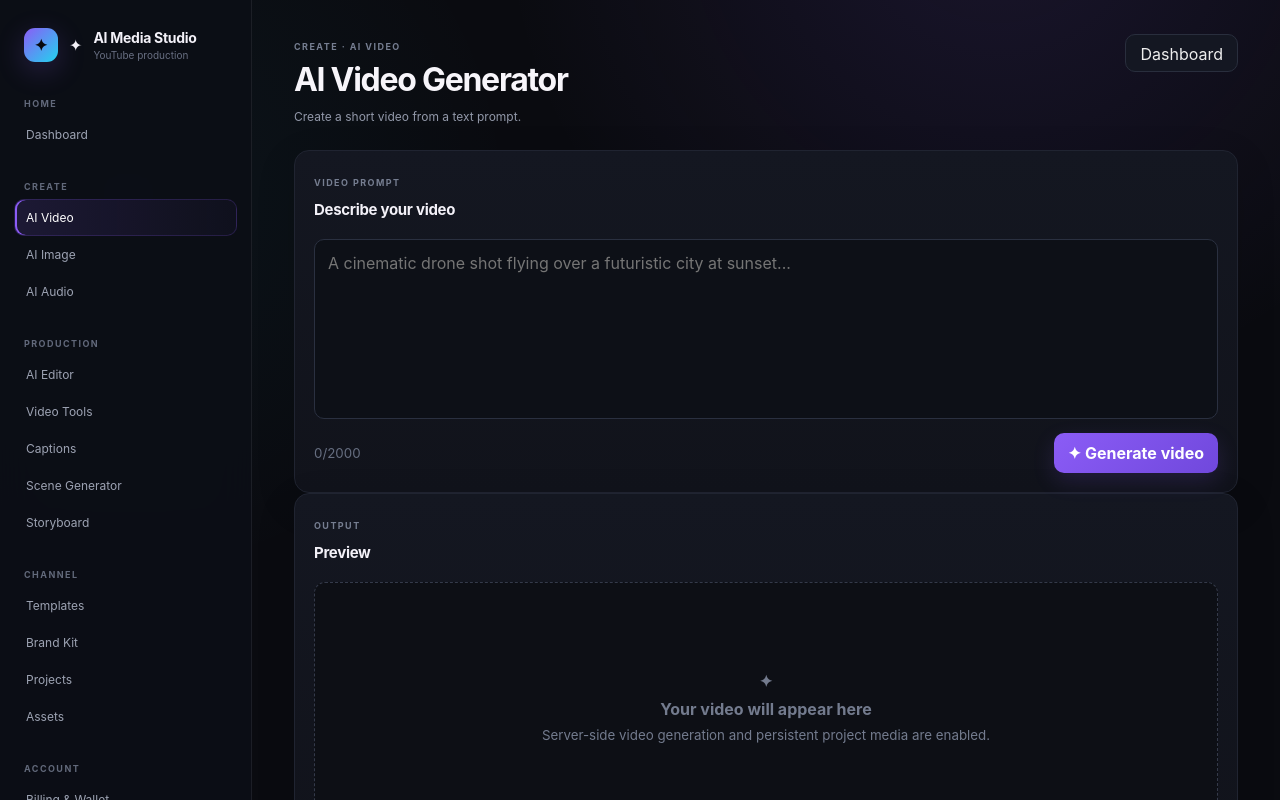
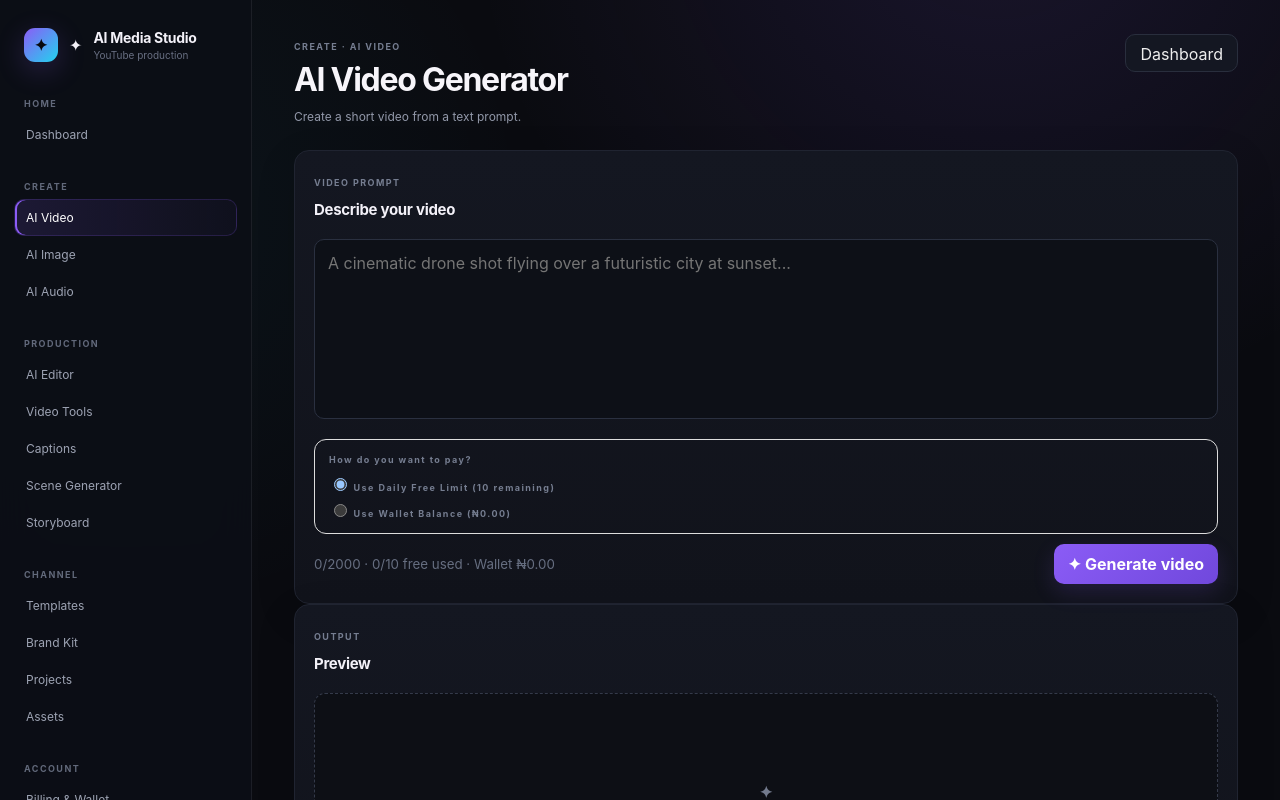
Before and after one commit to uchenna-okoro23/ai-media-studio, a Next.js app: page /video in a window 1280 px wide. Shown: the top 800 px of the page. Built offline with nearby package versions, Linux system fonts and the light colour scheme; no server answers.

Commit message:
Add free or wallet choice to video generation

```diff
--- a/app/video/page.jsx
+++ b/app/video/page.jsx
@@ -1,4 +1,10 @@
-"use client";import {useState} from "react";import Sidebar from "../components/Sidebar";
-export default function VideoPage(){const [prompt,setPrompt]=useState(""),[busy,setBusy]=useState(false),[notice,setNotice]=useState(""),[output,setOutput]=useState(""),[mobileNav,setMobileNav]=useState(false);
-async function generate(){if(!prompt.trim())return setNotice("Enter a prompt first.");setBusy(true);setNotice("");setOutput("");try{const r=await fetch("/api/generate",{method:"POST",headers:{"Content-Type":"application/json"},body:JSON.stringify({type:"AI Video",prompt})});const d=await r.json().catch(()=>({}));if(r.ok&&d.url){setOutput(d.url);setNotice("Video generation completed and saved.");}else setNotice(d.error||"Video generation could not be completed.")}catch{setNotice("Could not reach the generation service.")}finally{setBusy(false)}}
-return <main className="shell"><button className="mobileMenu" onClick={()=>setMobileNav(true)}>☰</button>{mobileNav&&<div className="navBackdrop" onClick={()=>setMobileNav(false)}/>}<Sidebar mobileOpen={mobileNav} onNavigate={()=>setMobileNav(false)}/><section className="content"><header><div><label>CREATE · AI VIDEO</label><h1>AI Video Generator</h1><span>Create a short video from a text prompt.</span></div><a className="upgrade" href="/">Dashboard</a></header><div className="workspace"><div className="panel"><label>VIDEO PROMPT</label><h2>Describe your video</h2><textarea maxLength={2000} value={prompt} onChange={e=>setPrompt(e.target.value)} placeholder="A cinematic drone shot flying over a futuristic city at sunset..."/><div className="foot"><small>{prompt.length}/2000</small><button onClick={generate} disabled={busy}>{busy?"Generating...":"✦ Generate video"}</button></div>{notice&&<div className="notice">{notice}</div>}</div><div className="panel"><label>OUTPUT</label><h2>Preview</h2><div className="preview">{output?<><video src={output} controls playsInline style={{width:"100%",borderRadius:12}}/><a className="outputLink" href={output} download="ai-video.mp4">Download video</a></>:<><b>✦</b><strong>Your video will appear here</strong><small>Server-side video generation and persistent project media are enabled.</small></>}</div></div></div><footer>AI Media Studio · <a href="/">Dashboard</a></footer></section></main>}
+"use client";import {useEffect,useState} from "react";import Sidebar from "../components/Sidebar";
+export default function VideoPage(){const [prompt,setPrompt]=useState(""),[busy,setBusy]=useState(false),[notice,setNotice]=useState(""),[output,setOutput]=useState(""),[mobileNav,setMobileNav]=useState(false),[usage,setUsage]=useState({today:0,dailyLimit:10}),[balance,setBalance]=useState(0),[billingMode,setBillingMode]=useState("free");
+useEffect(()=>{loadAccount()},[]);async function loadAccount(){try{const r=await fetch("/api/account");const d=await r.json();if(r.ok){setUsage(d.usage||{today:0,dailyLimit:10});setBalance(Number(d.balance||0));}}catch{}}
+async function generate(){if(!prompt.trim())return setNotice("Enter a prompt first.");if(billingMode==="free"&&usage.today>=usage.dailyLimit)return setNotice("Daily free limit reached. Choose Wallet Balance to continue.");setBusy(true);setNotice("");setOutput("");try{const r=await fetch("/api/generate",{method:"POST",headers:{"Content-Type":"application/json"},body:JSON.stringify({type:"AI Video",prompt,billingMode})});const d=await r.json().catch(()=>({}));if(r.ok&&d.url){setOutput(d.url);setNotice("Video generation completed and saved.");}else setNotice(d.error||"Video generation could not be completed.")}catch{setNotice("Could not reach the generation service.")}finally{setBusy(false)}}
+return <main className="shell"><button className="mobileMenu" onClick={()=>setMobileNav(true)}>☰</button>{mobileNav&&<div className="navBackdrop" onClick={()=>setMobileNav(false)}/>}<Sidebar mobileOpen={mobileNav} onNavigate={()=>setMobileNav(false)}/><section className="content"><header><div><label>CREATE · AI VIDEO</label><h1>AI Video Generator</h1><span>Create a short video from a text prompt.</span></div><a className="upgrade" href="/">Dashboard</a></header><div className="workspace"><div className="panel"><label>VIDEO PROMPT</label><h2>Describe your video</h2><textarea maxLength={2000} value={prompt} onChange={e=>setPrompt(e.target.value)} placeholder="A cinematic drone shot flying over a futuristic city at sunset..."/><div style={{marginTop:16,padding:14,border:"1px solid #ddd",borderRadius:12}}>
+<label style={{display:"block",fontWeight:700}}>How do you want to pay?</label>
+<div style={{display:"grid",gap:8,marginTop:10}}>
+<label><input type="radio" name="videoBilling" checked={billingMode==="free"} onChange={()=>setBillingMode("free")} /> Use Daily Free Limit ({Math.max(0,usage.dailyLimit-usage.today)} remaining)</label>
+<label><input type="radio" name="videoBilling" checked={billingMode==="wallet"} onChange={()=>setBillingMode("wallet")} /> Use Wallet Balance (₦{balance.toLocaleString("en-NG",{minimumFractionDigits:2})})</label>
+</div></div><div className="foot"><small>{prompt.length}/2000 · {usage.today}/{usage.dailyLimit} free used · Wallet ₦{balance.toLocaleString("en-NG",{minimumFractionDigits:2})}</small><button onClick={generate} disabled={busy||(billingMode==="free"&&usage.today>=usage.dailyLimit)}>{busy?"Generating...":"✦ Generate video"}</button></div>{notice&&<div className="notice">{notice}</div>}</div><div className="panel"><label>OUTPUT</label><h2>Preview</h2><div className="preview">{output?<><video src={output} controls playsInline style={{width:"100%",borderRadius:12}}/><a className="outputLink" href={output} download="ai-video.mp4">Download video</a></>:<><b>✦</b><strong>Your video will appear here</strong><small>Server-side video generation and persistent project media are enabled.</small></>}</div></div></div><footer>AI Media Studio · <a href="/">Dashboard</a></footer></section></main>}
```
